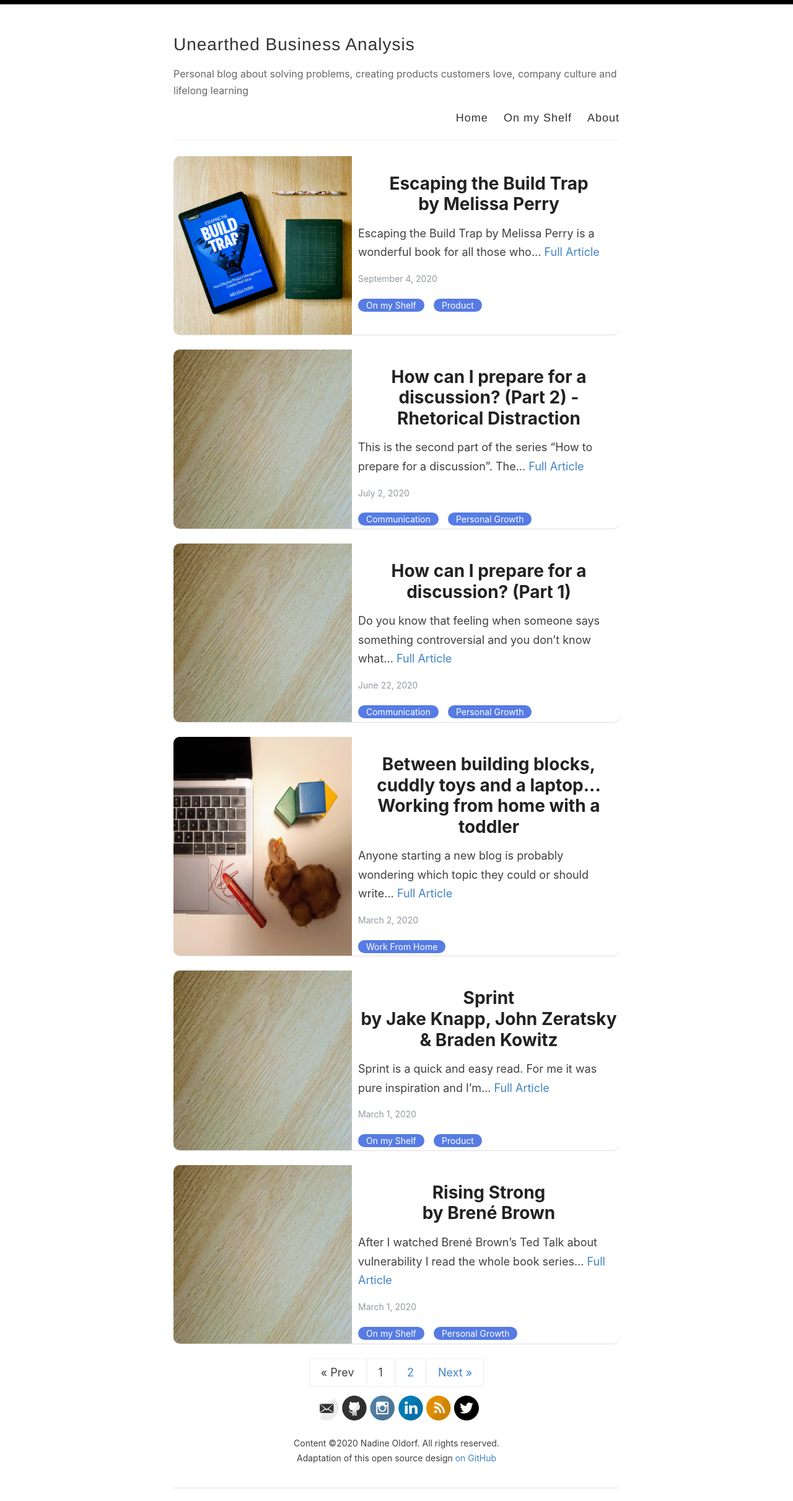
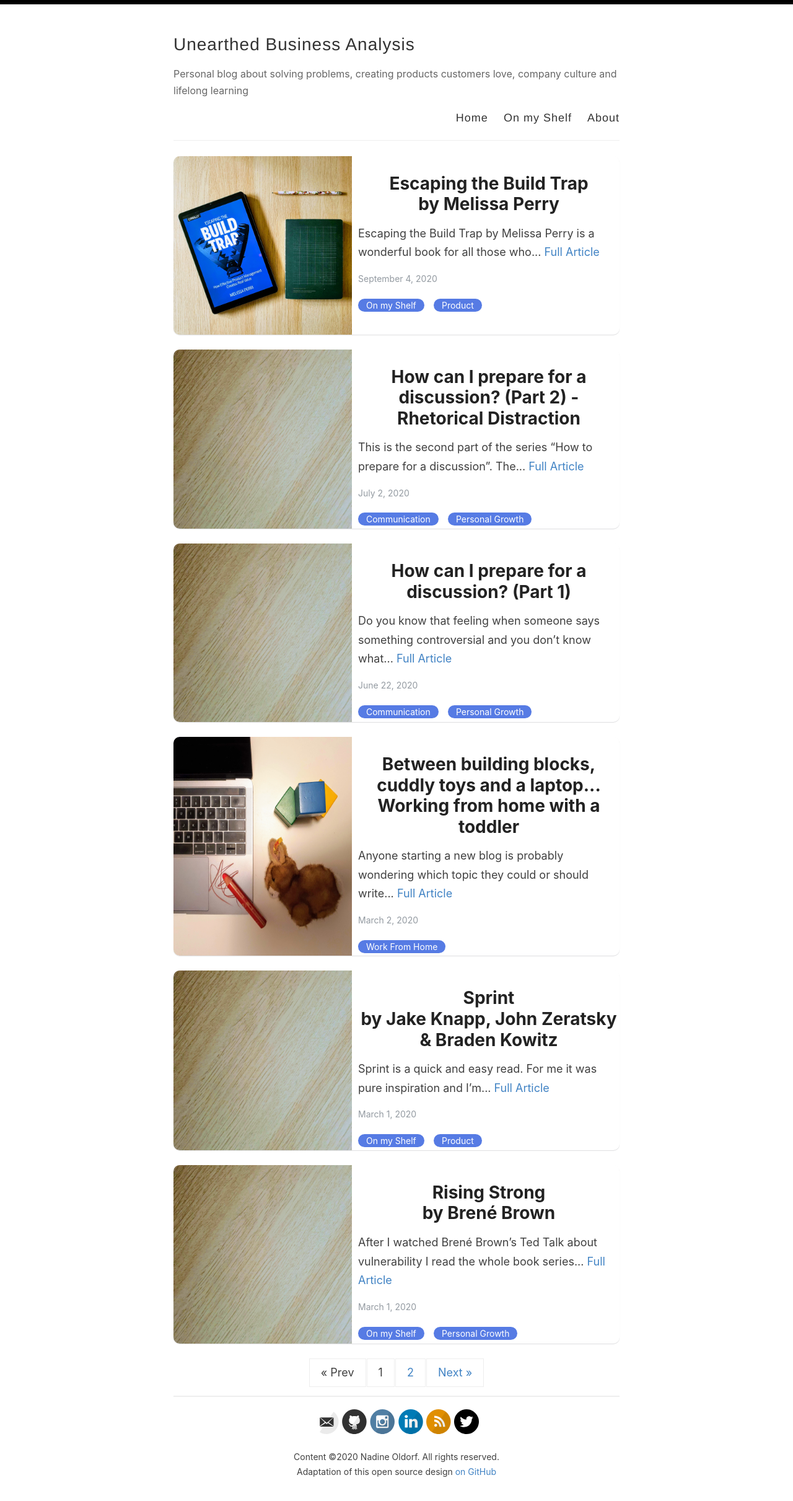
Before and after one commit to noldorf/unearthedBA, a Jekyll site: the page built from index.html, in a window 1280 px wide. Shown: the whole page at 62% size. Built offline with Jekyll 4.4.1, drawn with Linux system fonts in a browser that asks for light colours; the list of posts is cut into pages by our own code.

Commit message:
restyling of footer 2

```diff
--- a/assets/style.scss
+++ b/assets/style.scss
@@ -403,7 +403,7 @@ nav {
 footer {
   padding: 20px 0;
   text-align: center;
-  border-bottom: 2px solid #eee;
+  border-top: 2px solid #eee;
 }
 
 .footercontent {
@@ -695,6 +695,7 @@ Modules - reusable parts of our design
 
 .pagination {
   text-align: center;
+  padding-bottom: 20px;
 }
 
 @media only screen and (min-width: 320px) and (max-width: 759px) {
```
